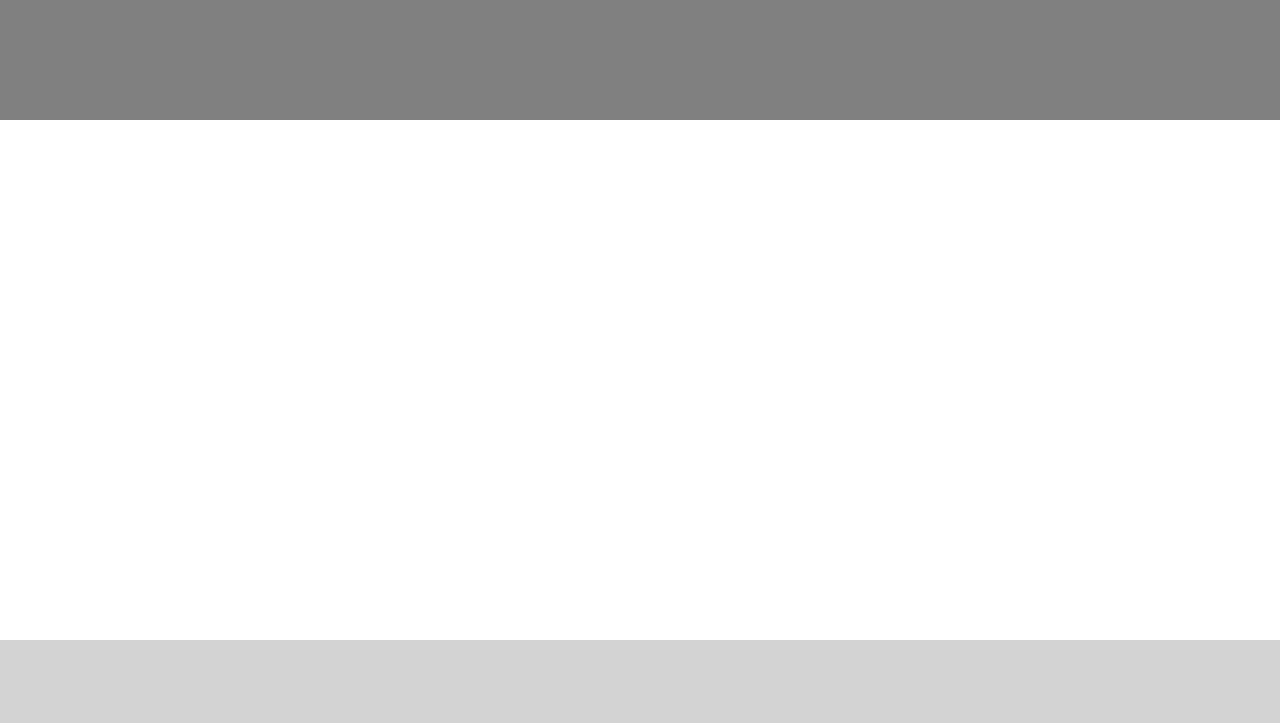
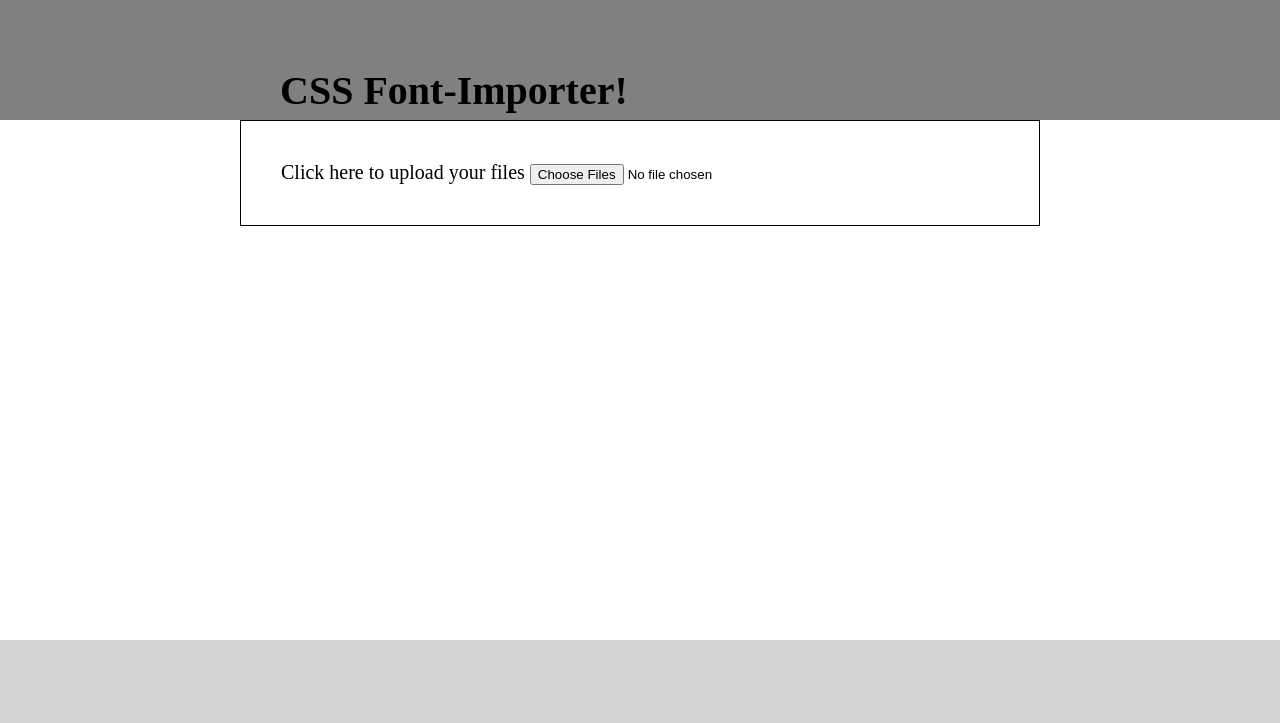
Before and after one commit to j-toscani/cssfontimportcreator, a website: page index.html in a window 1280 px wide. Drawn offline with Linux system fonts and the light colour scheme.

Commit message:
add html structure for multi input

```diff
--- a/index.html
+++ b/index.html
@@ -1,15 +1,36 @@
 <!DOCTYPE html>
 <html lang="en">
+
 <head>
   <meta charset="UTF-8" />
   <meta name="viewport" content="width=device-width, initial-scale=1.0" />
   <link rel="stylesheet" href="style.css" />
   <script src="index.js" type="module" defer></script>
-    <title>Document</title>
+  <title>File Importer</title>
 </head>
+
 <body>
-    <header></header>
-    <main></main>
-    <footer></footer>
+  <header>
+    <div class="container">
+      <h1>CSS Font-Importer!</h1>
+    </div>
+  </header>
+  <main>
+    <section class="container">
+      <div class="filesinput__container">
+        <label for="files">
+          Click here to upload your files
+        </label>
+        <input type="file" name="" id="files" multiple>
+      </div>
+    </section class="container">
+    <section class="fontinputs">
+
+    </section>
+  </main>
+  <footer>
+    <div class="container"></div>
+  </footer>
 </body>
+
 </html>
```
Lines whose indentation alone changed are shown as unchanged.
